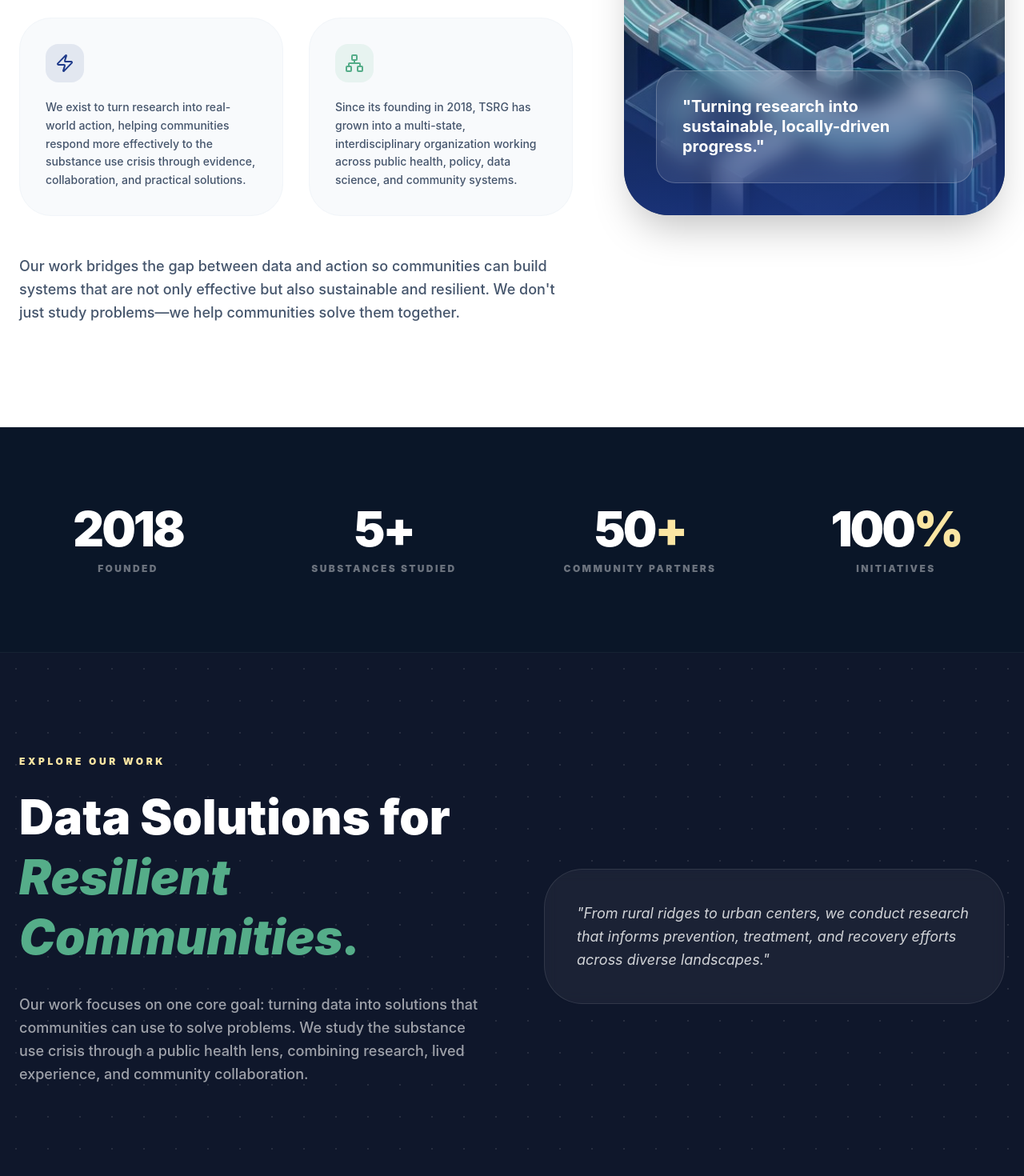
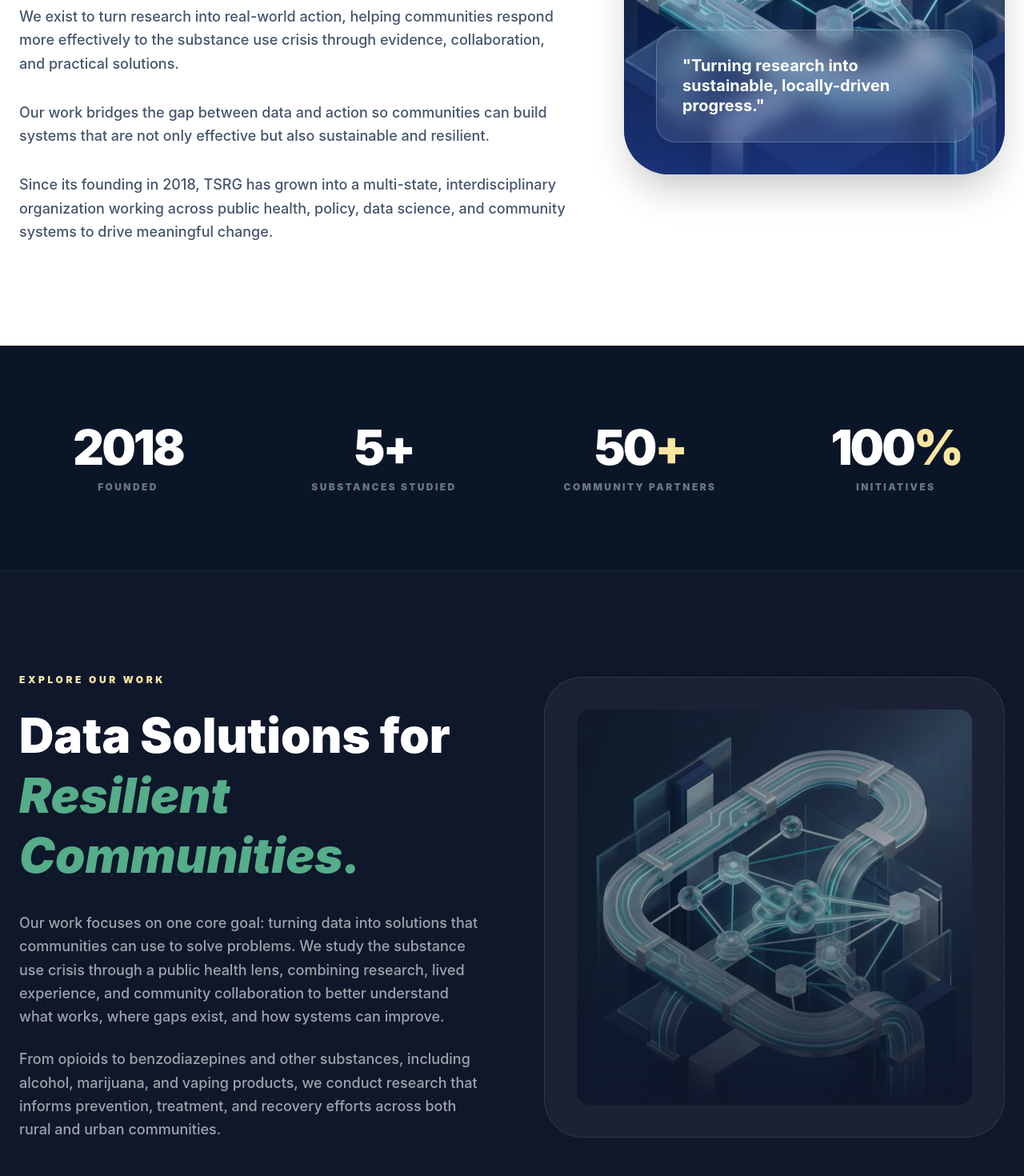
Before and after one commit to sushmatal/TSRG-AI, a React (Vite) app: page /about in a window 1280 px wide. Shown: the part 1120-2590 px from the top of the page at 80% size. Built offline with nearby package versions, Linux system fonts and the light colour scheme.

Commit message:
Update About content, Home logos, and standardize header title colors

```diff
--- a/src/components/PageHero.jsx
+++ b/src/components/PageHero.jsx
@@ -44,7 +44,7 @@ const PageHero = ({ title, subtitle, breadcrumbs = [], backgroundImage, imageAli
                     <motion.h1
                         initial={{ opacity: 0, y: 20 }}
                         animate={{ opacity: 1, y: 0 }}
-                        className="text-5xl md:text-7xl font-black text-white mb-6 leading-tight tracking-tight"
+                        className="text-5xl md:text-7xl font-black text-[#FCE6A3] mb-6 leading-tight tracking-tight"
                     >
                         {title}
                     </motion.h1>
--- a/src/pages/AboutPage.jsx
+++ b/src/pages/AboutPage.jsx
@@ -39,27 +39,16 @@ const WhoWeAre = () => (
                   The Schreiber Research Group (TSRG) is a Colorado-based nonprofit organization dedicated to improving outcomes related to substance misuse through research, education, and community-driven initiatives.
                 </p>
 
-              <div className="grid grid-cols-1 md:grid-cols-2 gap-8 pt-4">
-                <div className="p-8 bg-slate-50 rounded-[2.5rem] border border-slate-100">
-                  <div className="w-12 h-12 bg-primary/10 rounded-2xl flex items-center justify-center text-primary mb-5">
-                    <Zap size={24} />
-                  </div>
-                  <p className="text-sm leading-relaxed">
+                <p>
                   We exist to turn research into real-world action, helping communities respond more effectively to the substance use crisis through evidence, collaboration, and practical solutions.
                 </p>
-                </div>
-                <div className="p-8 bg-slate-50 rounded-[2.5rem] border border-slate-100">
-                  <div className="w-12 h-12 bg-accent/10 rounded-2xl flex items-center justify-center text-accent mb-5">
-                    <Network size={24} />
-                  </div>
-                  <p className="text-sm leading-relaxed">
-                    Since its founding in 2018, TSRG has grown into a multi-state, interdisciplinary organization working across public health, policy, data science, and community systems.
+
+                <p>
+                  Our work bridges the gap between data and action so communities can build systems that are not only effective but also sustainable and resilient.
                 </p>
-                </div>
-              </div>
 
-              <p className="pt-4">
-                Our work bridges the gap between data and action so communities can build systems that are not only effective but also sustainable and resilient. We don't just study problems—we help communities solve them together.
+                <p>
+                  Since its founding in 2018, TSRG has grown into a multi-state, interdisciplinary organization working across public health, policy, data science, and community systems to drive meaningful change.
                 </p>
               </div>
           </motion.div>
@@ -131,20 +120,30 @@ const ExploreOurWork = () => {
             <h2 className="text-4xl md:text-6xl font-black text-white mb-8 leading-tight">
               Data Solutions for <span className="text-accent italic">Resilient Communities.</span>
             </h2>
-            <p className="text-white/60 text-lg font-medium leading-relaxed mb-10">
-              Our work focuses on one core goal: turning data into solutions that communities can use to solve problems. We study the substance use crisis through a public health lens, combining research, lived experience, and community collaboration.
+            <div className="text-white/60 text-lg font-medium leading-relaxed space-y-6">
+              <p>
+                Our work focuses on one core goal: turning data into solutions that communities can use to solve problems. We study the substance use crisis through a public health lens, combining research, lived experience, and community collaboration to better understand what works, where gaps exist, and how systems can improve.
               </p>
+              <p>
+                From opioids to benzodiazepines and other substances, including alcohol, marijuana, and vaping products, we conduct research that informs prevention, treatment, and recovery efforts across both rural and urban communities.
+              </p>
+            </div>
           </motion.div>
 
           <motion.div
             initial={{ opacity: 0, x: 30 }}
             whileInView={{ opacity: 1, x: 0 }}
             viewport={{ once: true }}
-            className="p-10 bg-white/5 backdrop-blur-sm rounded-[3rem] border border-white/10"
+            className="hidden lg:block p-10 bg-white/5 backdrop-blur-sm rounded-[3rem] border border-white/10"
           >
-            <p className="text-white/80 text-lg leading-relaxed italic">
-              "From rural ridges to urban centers, we conduct research that informs prevention, treatment, and recovery efforts across diverse landscapes."
-            </p>
+            <div className="aspect-square relative overflow-hidden rounded-2xl">
+              <img
+                src={`${import.meta.env.BASE_URL}strategic_infrastructure_backbone_1773950424182.png`}
+                alt="Research Impact"
+                className="w-full h-full object-cover opacity-60"
+              />
+              <div className="absolute inset-0 bg-gradient-to-t from-slate-900 via-transparent to-transparent" />
+            </div>
           </motion.div>
         </div>
 
--- a/src/pages/HomePage.jsx
+++ b/src/pages/HomePage.jsx
@@ -34,9 +34,9 @@ const Hero = () => {
                         Knowledge for Change
                     </span>
 
-                    <h1 className="text-3xl md:text-5xl lg:text-5xl font-black text-white leading-[1.1] mb-8 tracking-tight drop-shadow-lg uppercase max-w-5xl mx-auto">
-                        Turning <span className="text-[#FCE6A3] italic">Data</span> into Stories, <br className="hidden md:block" />
-                        Stories into <span className="text-[#FCE6A3] italic">Change</span>.
+                    <h1 className="text-3xl md:text-5xl lg:text-5xl font-black text-[#FCE6A3] leading-[1.1] mb-8 tracking-tight drop-shadow-lg uppercase max-w-5xl mx-auto">
+                        Turning <span className="italic">Data</span> into Stories, <br className="hidden md:block" />
+                        Stories into <span className="italic">Change</span>.
                     </h1>
 
                     <p className="text-base md:text-lg lg:text-xl text-white mb-10 leading-relaxed max-w-2xl mx-auto font-medium drop-shadow-md">
@@ -425,10 +425,10 @@ const PartnersSection = () => {
         "Benzos.png", "Benzowise.jpg", "CCPDAP_LOGO_PNG-1024x285-2.png",
         "CRHC-Logo.fw_-1.png", "Creative Treatment Options.png",
         "Crowley-County-Colorado.png", "Denver Public Schools.png",
-        "GSN logo white background.png", "PDPHE-1.png",
-        "Purezone-HRSA-Logo-1.png", "SECAHEC High Quality.png",
+        "Denver Recovery Group.png", "GSN logo white background.png",
+        "PDPHE-1.png", "Purezone-HRSA-Logo-1.png", "SECAHEC High Quality.png",
         "SLV_AHEC_logo.png", "SpringTransits-2.png",
-        "bent_county.png", "otero_county_LOGO-tm-sm.png", "southeast.png"
+        "bent_county.png", "otero_county_LOGO-tm-sm.png"
     ];
 
     return (
```
Lines whose indentation alone changed are shown as unchanged.
